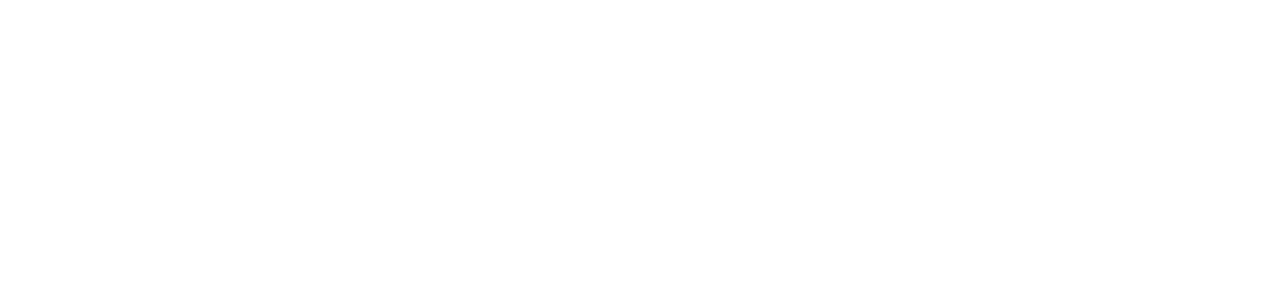
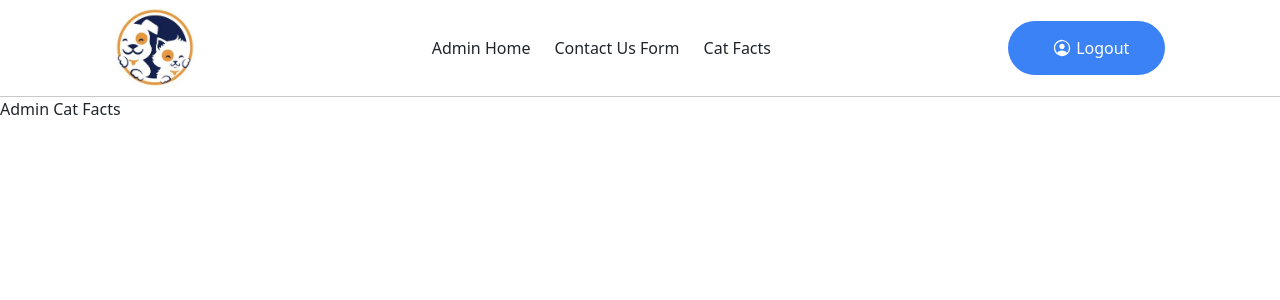
Before and after one commit to taiteng/PetVeller, a React (Vite) app in the folder client/: page /admincatfacts in a window 1280 px wide. Before the commit this address had no page. Shown: the top 300 px of the page. Built offline with nearby package versions, Linux system fonts and the light colour scheme.

Commit message:
\AdminCatFacts

```diff
--- a/client/src/App.jsx
+++ b/client/src/App.jsx
@@ -14,6 +14,7 @@
 import ContactUs from './pages/ContactUs';
 import Dog from './pages/Dog';
 import AboutUs from './pages/AboutUs';
+import AdminCatFacts from './pages/AdminCatFacts';
 
 function App() {
   return (
@@ -30,6 +31,7 @@
         <Route path="/catdetails" element={<CatDetails/>}></Route>
         <Route path="/catfacts" element={<Catfacts/>}></Route>
         <Route path="/contactus" element={<ContactUs/>}></Route>
+        <Route path="/admincatfacts" element={<AdminCatFacts/>}></Route>
       </Routes>
     </>
   )
--- a/client/src/components/AdminHeader.jsx
+++ b/client/src/components/AdminHeader.jsx
@@ -35,6 +35,9 @@
           <li className='hover:font-bold cursor-pointer'>
             <a href=''>Contact Us Form</a>
           </li>
+          <li className='hover:font-bold cursor-pointer'>
+            <a href='/admincatfacts'>Cat Facts</a>
+          </li>
         </ul>
         <form onSubmit={handleSubmit} className='align-items-center'>
           <button className='bg-blue-500 hover:bg-blue-700 rounded-full text-white flex align-items-center gap-1'>
--- /dev/null
+++ b/client/src/pages/AdminCatFacts.jsx
@@ -0,0 +1,13 @@
+import { useState } from 'react';
+import AdminHeader from '../components/AdminHeader';
+
+function AdminCatFacts(){
+    return(
+        <div>
+            <AdminHeader/>
+            Admin Cat Facts
+        </div>
+    )
+}
+
+export default AdminCatFacts;
```
